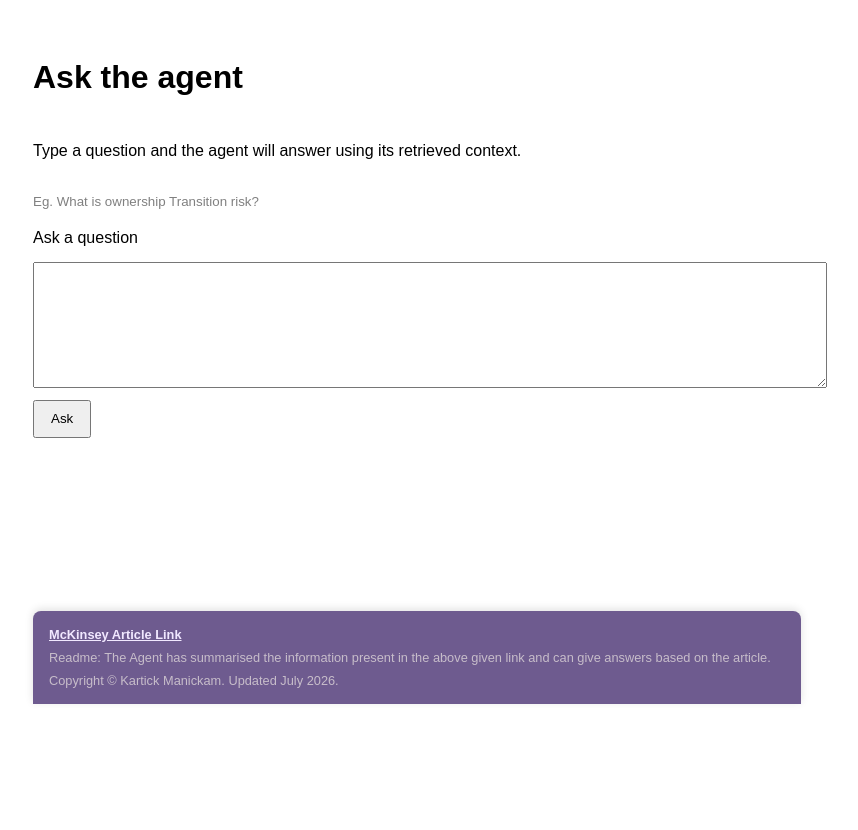
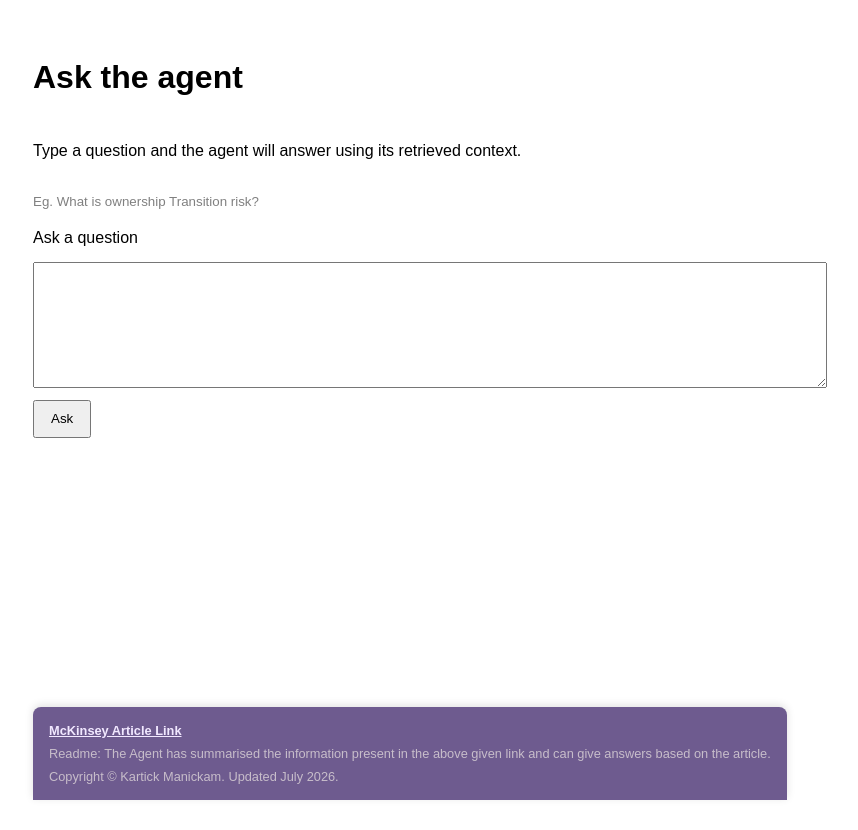
Before and after one commit to kartick-m/rag_agent, a Flask app: page / in a window 1280 px wide. Shown: the whole page, without its empty margins (223-1081 px from the left). Before the commit the page ends 704 px from the top, so only its background shows below. Run offline with Flask 3, Linux system fonts and the light colour scheme.

Commit message:
html-edits

```diff
--- a/my_imports.py
+++ b/my_imports.py
@@ -1,7 +1,6 @@
 import os
 
 from dotenv import load_dotenv
-
 load_dotenv()
 
 from langchain_core.prompts import PromptTemplate, ChatPromptTemplate
--- a/pyproject.toml
+++ b/pyproject.toml
@@ -8,6 +8,7 @@ dependencies = [
     "deepeval>=4.1.3",
     "dotenv>=0.9.9",
     "flask>=3.1.3",
+    "ipywidgets>=8.1.8",
     "langchain>=1.3.14",
     "langchain-google-genai>=4.2.7",
     "langchain-ollama>=1.1.0",
--- a/retriever.py
+++ b/retriever.py
@@ -10,7 +10,7 @@ def format_docs(docs):
 
 
 retrieved_vectors = PineconeVectorStore.from_existing_index(
-index_name="mckinsey-report-1", embedding=embeddings
+    index_name="mckinsey-report-1", embedding=embeddings
 )
 retriever = retrieved_vectors.as_retriever(search_kwargs={"k": 5})
 
@@ -31,13 +31,14 @@ def retrieval_chain(query: str):
     This is a manual method.
     """
     docs = retriever.invoke(query)
-
     context = format_docs(docs=docs)
-
     messages = prompt_template.format_messages(context=context, question=query)
-
     response = llm.invoke(messages)
     return response.content
+
+
+def doc_check(context):
+    pass
 
 def retrieve(state):
     docs = retriever.invoke(state['user_prompt'])
--- a/templates/index.html
+++ b/templates/index.html
@@ -12,11 +12,13 @@
     body {
       font-family: Arial, sans-serif;
       max-width: 800px;
+      height: 830px;
       line-height: 1.5;
       padding: 2rem 1rem 6rem;
       box-sizing: border-box;
       display: flex;
       flex-direction: column;
+      /* min-height: 100vh; */
       margin: 0 auto;
     }
     form { display: flex; flex-direction: column; gap: 0.75rem; }
@@ -29,7 +31,7 @@
       background: #6e5b8f;
       color: #e7dff5;
       border-radius: 8px 8px 0 0;
-      position: sticky;
+      position: fixed;
       bottom: 0;
       box-shadow: 0 -2px 8px rgba(0, 0, 0, 0.12);
       font-size: 0.8rem;
```
Also changed, not shown: 2 other files.
